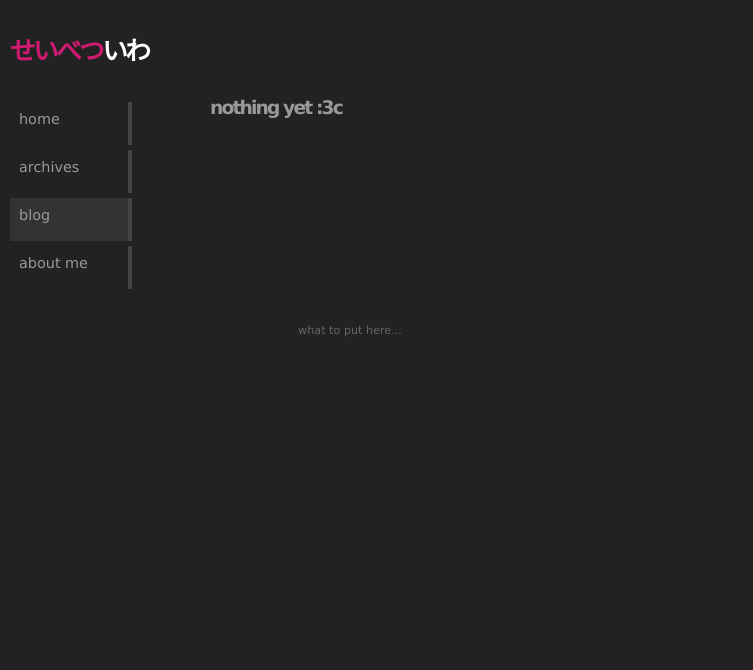
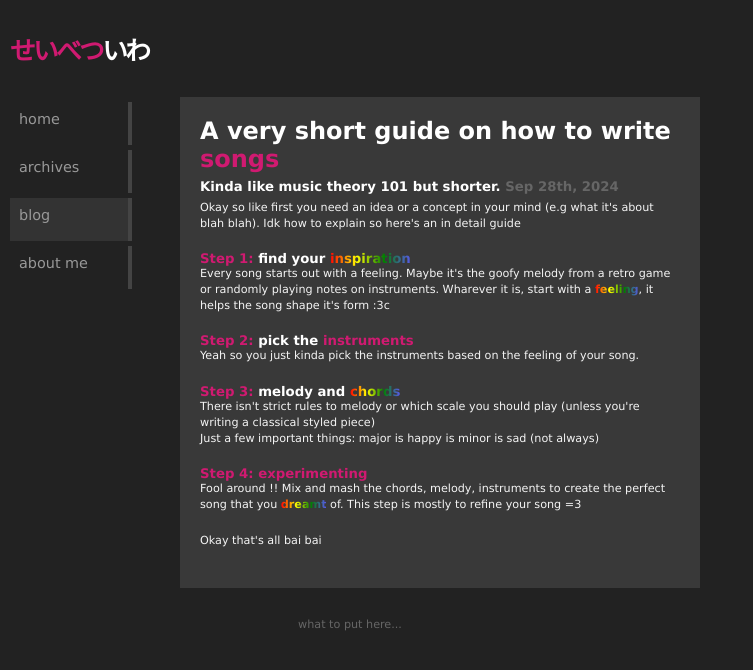
Before and after one commit to melpomeney/melpomeney.github.io, a plain HTML site: page blogs.html in a window 1280 px wide. Shown: the whole page, without its empty margins (0-753 px from the left). Drawn offline with Linux system fonts and the light colour scheme.

Commit message:
add blogs

```diff
--- a/blogs.html
+++ b/blogs.html
@@ -25,7 +25,24 @@
 </div>
 
  <div id="content">
- <h3>nothing yet :3c</h3>
+  <div class="card">
+    <h2>A very short guide on how to write <span class = "pink">songs</span></h2>
+    <div class="smallbr"></div>
+    <h5>Kinda like music theory 101 but shorter. <span class="comment"> Sep 28th, 2024</span></h5>
+    <div class="smallbr"></div>
+    <p>Okay so like first you need an idea or a concept in your mind (e.g what it's about blah blah). Idk how to explain so here's an in detail guide</p>
+    <h5><span class="pink">Step 1: </span>find your <span class="rainbow">inspiration</span></h5>
+    <p>Every song starts out with a feeling. Maybe it's the goofy melody from a retro game or randomly playing notes on instruments. Wharever it is, start with a <span class="rainbow">feeling</span>, it helps the song shape it's form :3c</p>
+    <h5><span class="pink">Step 2: </span>pick the <span class="pink">instruments</span></h5>
+    <p>Yeah so you just kinda pick the instruments based on the feeling of your song.</p>
+    <h5><span class="pink">Step 3: </span>melody and <span class="rainbow">chords</span></h5>
+    <p>There isn't strict rules to melody or which scale you should play (unless you're writing a classical styled piece)<br>Just a few important things: major is happy is minor is sad (not always)</p>
+    <h5><span class="pink">Step 4: </span><span class="pink">experimenting</span></h5>
+    <p>Fool around !! Mix and mash the chords, melody, instruments to create the perfect song that you <span class="rainbow">dreamt</span> of. This step is mostly to refine your song =3</p>
+    <div class="smallbr"></div>
+    <p>Okay that's all bai bai</p>
+    <div class="smallbr"></div>
+  </div>
  </div>
 <div class="br"></div>
 <div id="footer">
--- a/style.css
+++ b/style.css
@@ -66,6 +66,14 @@ Date: 2/05/2006
    .center { margin: 0 auto; text-align: center;}
    .bold { font-weight: bold;}
    .comment { color:#666; }
+   .card { background-color: #393939; padding: 20px;}
+   .smallbr { display:block; margin-top:6px; line-height:22px; }
+   .rainbow {background: linear-gradient(90deg, red,yellow,green,rgb(89, 89, 236));
+    -webkit-text-fill-color: transparent;
+    -webkit-background-clip: text;
+    background-clip: text;
+    font-weight: bold;
+    text-align: center;}
 
    /**** Site Container ****/
 
@@ -124,7 +132,7 @@ Date: 2/05/2006
 
    /***Content***/
 
-   #content { float: right; width: 510px; margin-top: 30px; margin-left: 2px; }
+   #content { float: right; width: 520px; margin-top: 30px; margin-left: 2px; }
 
    #content a { color:#D01A71; font-weight: bold;}
 
```
Also changed, not shown: abouteme.html (+4 -4 lines), asset/images/metoo.gif (added), 1 other file.
